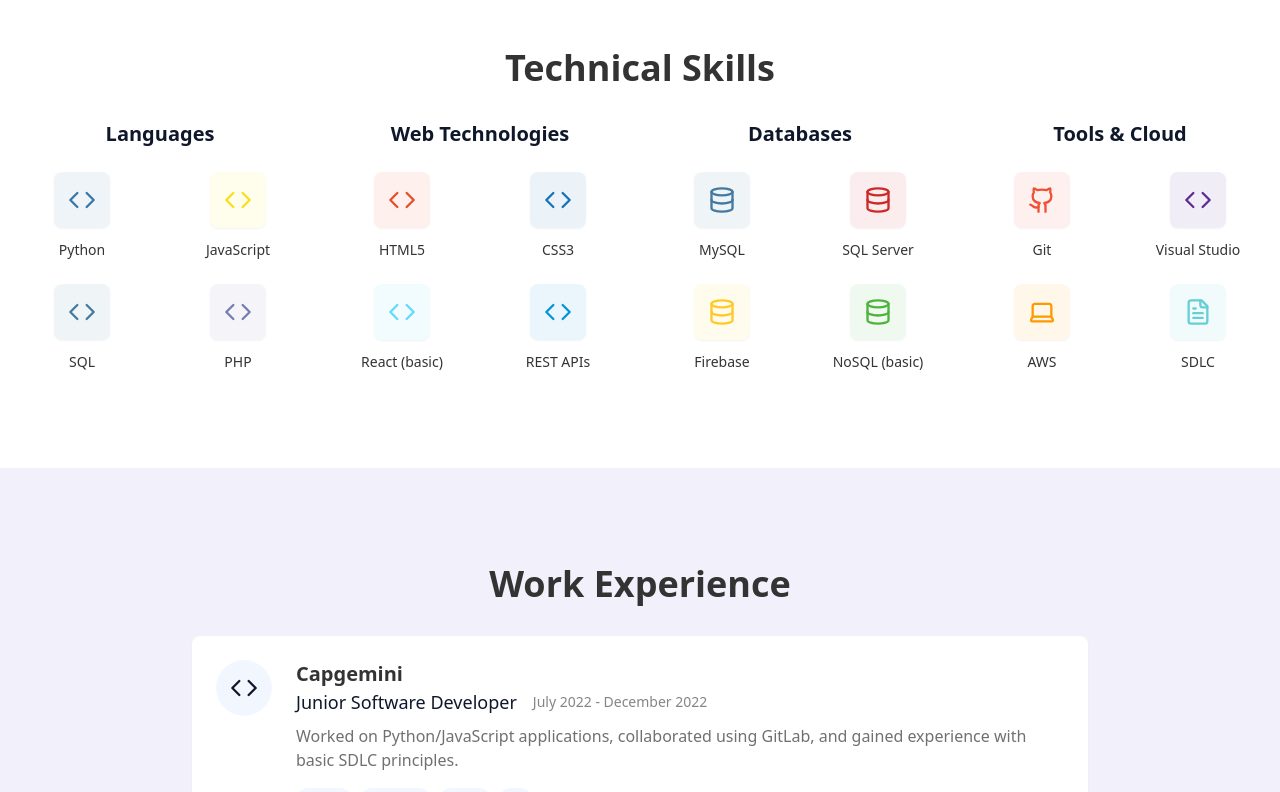
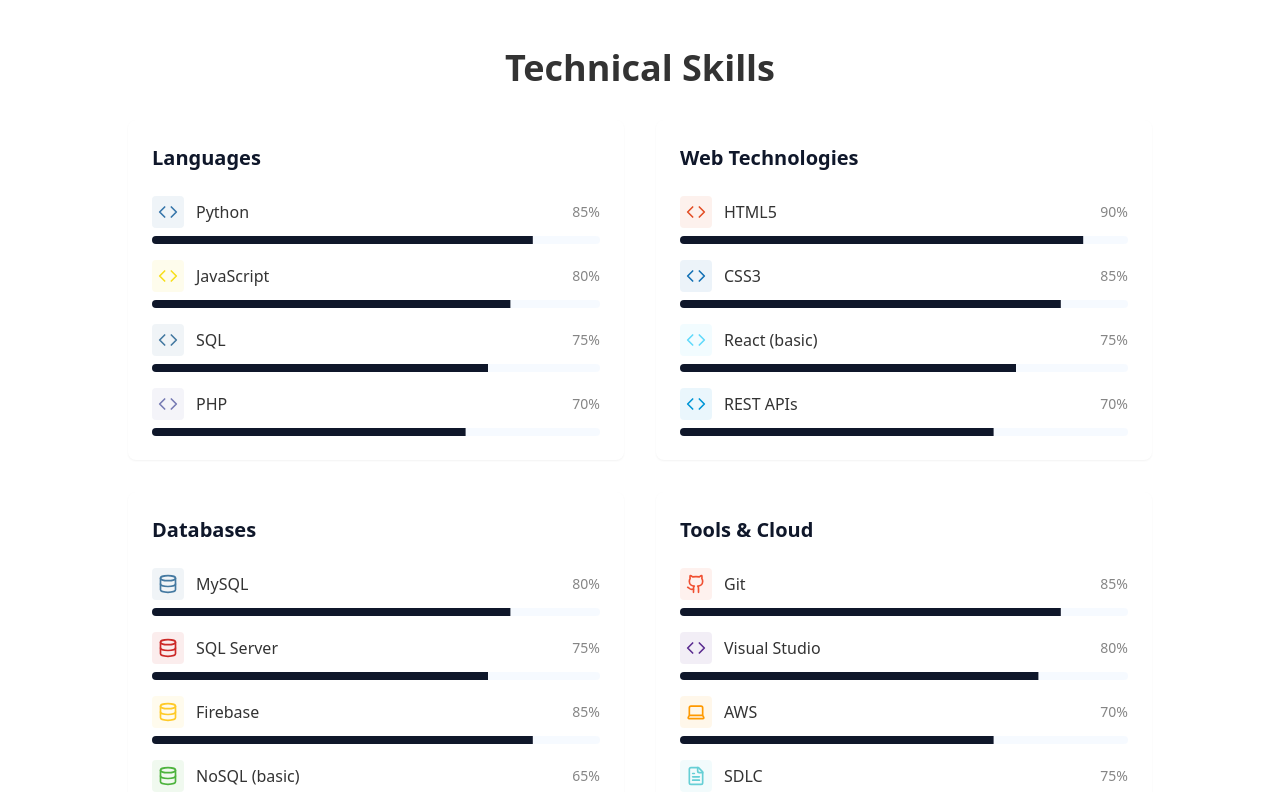
Before and after one commit to Bhushan-11-11/nagabhushan, a React (Vite) app: page / in a window 1280 px wide. Shown: the part 2500-3292 px from the top of the page. Built offline with nearby package versions, Linux system fonts and the light colour scheme.

Commit message:
feat: Add skill representation
Refactor the Skills component to include a graphical representation of skills.

```diff
--- a/src/components/Skills.tsx
+++ b/src/components/Skills.tsx
@@ -6,42 +6,43 @@ import {
   Database,
   Laptop
 } from 'lucide-react';
+import { Progress } from "@/components/ui/progress";
 
 const skills = [
   {
     category: 'Languages',
     items: [
-      { name: 'Python', icon: Code, color: '#3776AB' },
-      { name: 'JavaScript', icon: Code, color: '#F7DF1E' },
-      { name: 'SQL', icon: Code, color: '#4479A1' },
-      { name: 'PHP', icon: Code, color: '#777BB4' }
+      { name: 'Python', icon: Code, color: '#3776AB', proficiency: 85 },
+      { name: 'JavaScript', icon: Code, color: '#F7DF1E', proficiency: 80 },
+      { name: 'SQL', icon: Code, color: '#4479A1', proficiency: 75 },
+      { name: 'PHP', icon: Code, color: '#777BB4', proficiency: 70 }
     ]
   },
   {
     category: 'Web Technologies',
     items: [
-      { name: 'HTML5', icon: Code, color: '#E34F26' },
-      { name: 'CSS3', icon: Code, color: '#1572B6' },
-      { name: 'React (basic)', icon: Code, color: '#61DAFB' },
-      { name: 'REST APIs', icon: Code, color: '#0096D6' }
+      { name: 'HTML5', icon: Code, color: '#E34F26', proficiency: 90 },
+      { name: 'CSS3', icon: Code, color: '#1572B6', proficiency: 85 },
+      { name: 'React (basic)', icon: Code, color: '#61DAFB', proficiency: 75 },
+      { name: 'REST APIs', icon: Code, color: '#0096D6', proficiency: 70 }
     ]
   },
   {
     category: 'Databases',
     items: [
-      { name: 'MySQL', icon: Database, color: '#4479A1' },
-      { name: 'SQL Server', icon: Database, color: '#CC2927' },
-      { name: 'Firebase', icon: Database, color: '#FFCA28' },
-      { name: 'NoSQL (basic)', icon: Database, color: '#4DB33D' }
+      { name: 'MySQL', icon: Database, color: '#4479A1', proficiency: 80 },
+      { name: 'SQL Server', icon: Database, color: '#CC2927', proficiency: 75 },
+      { name: 'Firebase', icon: Database, color: '#FFCA28', proficiency: 85 },
+      { name: 'NoSQL (basic)', icon: Database, color: '#4DB33D', proficiency: 65 }
     ]
   },
   {
     category: 'Tools & Cloud',
     items: [
-      { name: 'Git', icon: Github, color: '#F05032' },
-      { name: 'Visual Studio', icon: Code, color: '#5C2D91' },
-      { name: 'AWS', icon: Laptop, color: '#FF9900' },
-      { name: 'SDLC', icon: FileText, color: '#66CFD5' }
+      { name: 'Git', icon: Github, color: '#F05032', proficiency: 85 },
+      { name: 'Visual Studio', icon: Code, color: '#5C2D91', proficiency: 80 },
+      { name: 'AWS', icon: Laptop, color: '#FF9900', proficiency: 70 },
+      { name: 'SDLC', icon: FileText, color: '#66CFD5', proficiency: 75 }
     ]
   }
 ];
@@ -52,27 +53,34 @@ const Skills = () => {
       <div className="container mx-auto px-4">
         <h2 className="section-title text-center">Technical Skills</h2>
 
-        <div className="grid grid-cols-1 md:grid-cols-2 lg:grid-cols-4 gap-8">
+        <div className="grid grid-cols-1 md:grid-cols-2 gap-8 max-w-5xl mx-auto">
           {skills.map((category, categoryIndex) => (
-            <div key={categoryIndex} className="reveal">
-              <h3 className="text-xl font-semibold text-primary mb-6 text-center">{category.category}</h3>
+            <div key={categoryIndex} className="reveal bg-white p-6 rounded-lg shadow-sm">
+              <h3 className="text-xl font-semibold text-primary mb-6">{category.category}</h3>
 
-              <div className="grid grid-cols-2 gap-6">
+              <div className="space-y-4">
                 {category.items.map((skill, skillIndex) => {
                   const Icon = skill.icon;
 
                   return (
                     <div
                       key={skillIndex}
-                      className="flex flex-col items-center justify-center skill-icon"
+                      className="skill-icon"
                     >
-                      <div
-                        className="w-14 h-14 rounded-lg flex items-center justify-center shadow-sm mb-3"
-                        style={{ backgroundColor: `${skill.color}15` }}
-                      >
-                        <Icon size={28} color={skill.color} />
+                      <div className="flex items-center gap-3 mb-2">
+                        <div
+                          className="w-8 h-8 rounded flex items-center justify-center"
+                          style={{ backgroundColor: `${skill.color}15` }}
+                        >
+                          <Icon size={20} color={skill.color} />
+                        </div>
+                        <span className="text-charcoal font-medium">{skill.name}</span>
+                        <span className="text-charcoal/60 text-sm ml-auto">{skill.proficiency}%</span>
                       </div>
-                      <span className="text-charcoal text-sm font-medium">{skill.name}</span>
+                      <Progress
+                        value={skill.proficiency}
+                        className="h-2 bg-softBlue/20"
+                      />
                     </div>
                   );
                 })}
```
